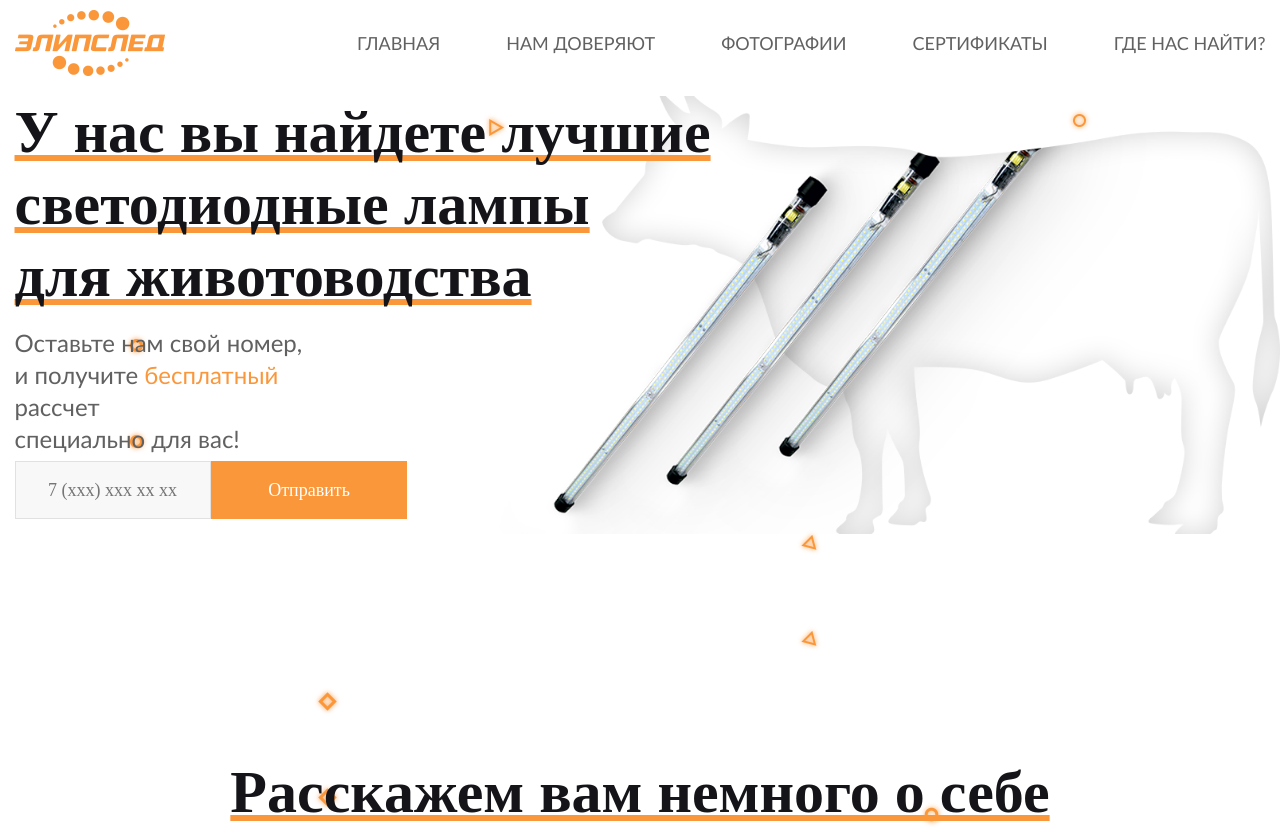
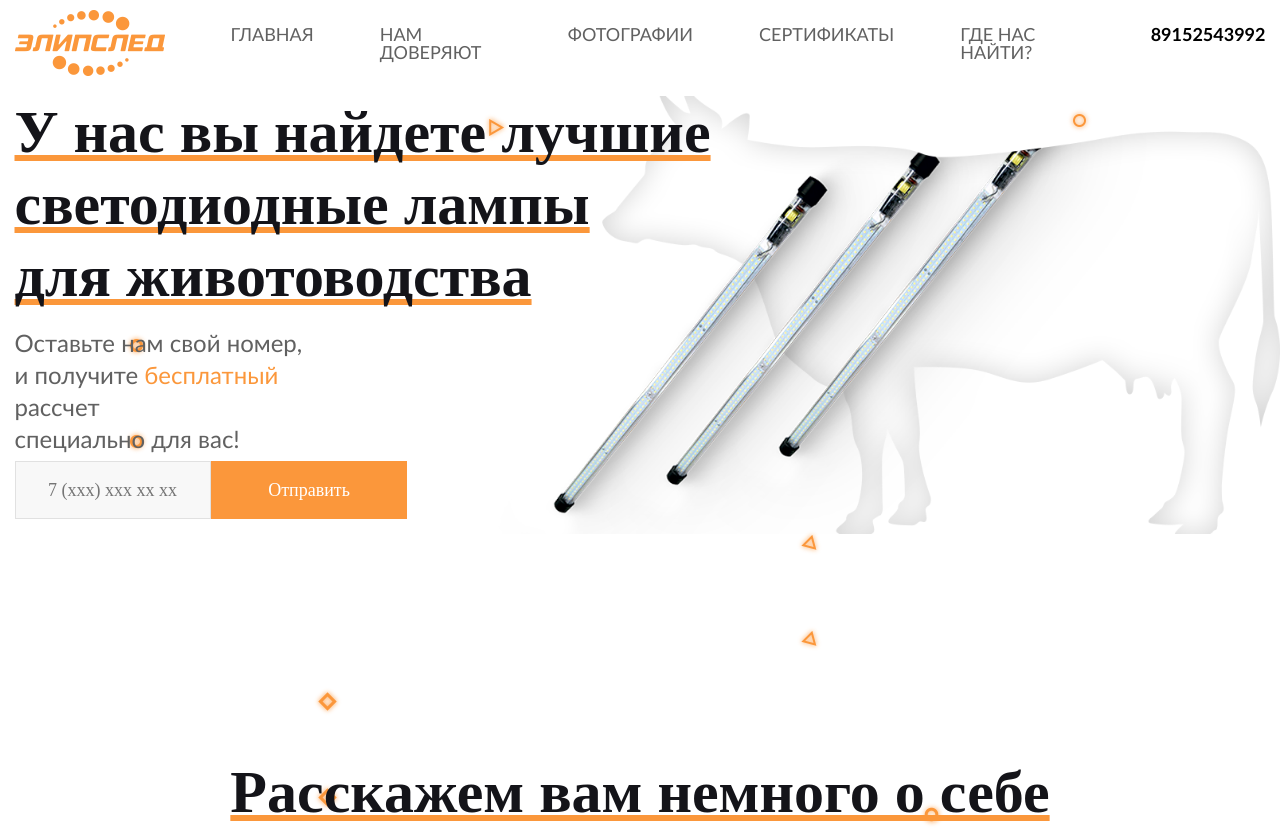
Before and after one commit to Daria-freelancer/lamps, a plain HTML site: page index.html in a window 1280 px wide. Shown: the top 831 px of the page. Drawn offline with nearby package versions, Linux system fonts and the light colour scheme.

Commit message:
revert phone number

```diff
--- a/index.html
+++ b/index.html
@@ -37,6 +37,9 @@
                 </li>
                 <li>
                   <a href="" class="header_link">Где нас найти?</a>
+                </li>
+                <li>
+                  <b class="header_menu_contact_number">89152543992</b>
                 </li>
               </ul>
             </nav>
```
